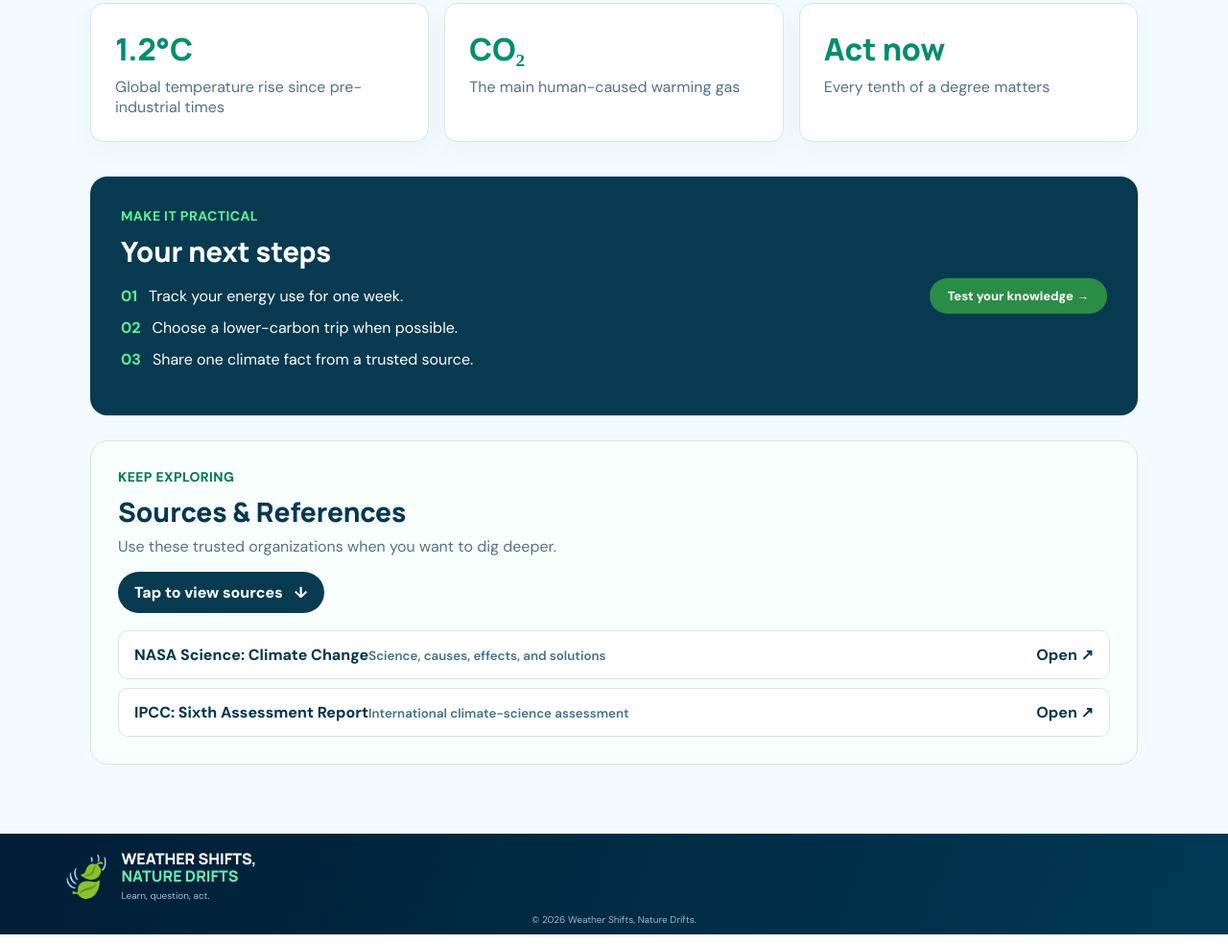
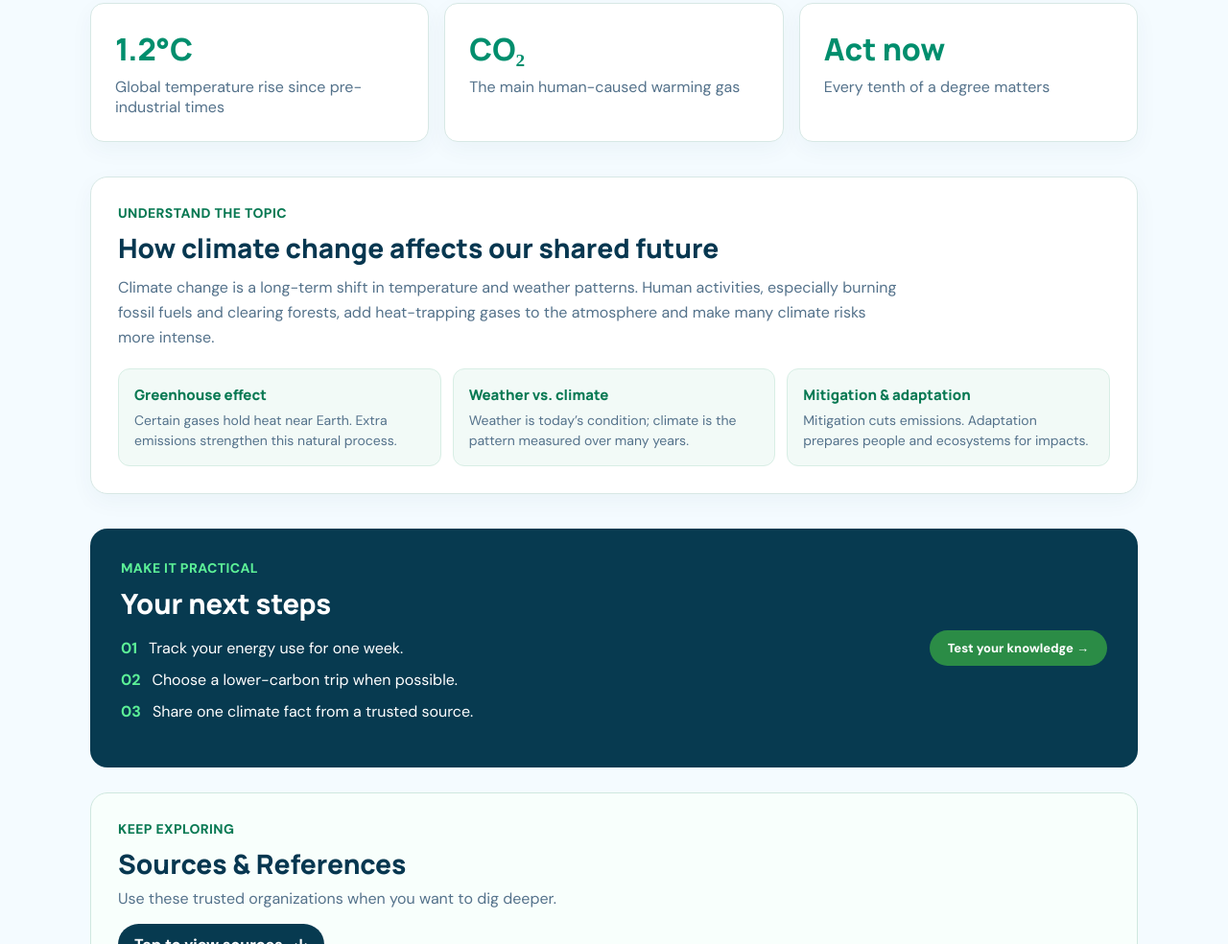
Before and after one commit to AJAJAPUY/weather-shifts-nature-drifts, a plain HTML site: page topic.html in a window 1280 px wide. Shown: the part 758-1742 px from the top of the page at 96% size. Drawn offline with Linux system fonts and the light colour scheme.

Commit message:
Add detailed information to topic pages

```diff
--- /dev/null
+++ b/topic-details.css
@@ -0,0 +1 @@
+.topic-explainer{margin:0 0 36px;padding:28px;border:1px solid #d7e8e5;border-radius:18px;background:#fff;box-shadow:0 8px 25px #12455f0b}.topic-explainer .eyebrow{color:#087953}.topic-explainer h2{margin:0;color:#073750;font:800 28px 'Manrope'}.topic-explainer>p:not(.eyebrow){max-width:820px;margin:10px 0 20px;color:#54728b;line-height:1.6}.concept-grid{display:grid;grid-template-columns:repeat(3,1fr);gap:12px}.concept-card{padding:16px;border-radius:12px;background:#f2faf7;border:1px solid #d8eee5}.concept-card b{display:block;margin-bottom:6px;color:#087953;font:800 15px 'Manrope'}.concept-card span{display:block;color:#54728b;font-size:14px;line-height:1.45}.night .topic-explainer{background:#102d39;border-color:#27505c;box-shadow:none}.night .topic-explainer h2{color:#e4f6f1}.night .topic-explainer>p:not(.eyebrow),.night .concept-card span{color:#afcbd7}.night .concept-card{background:#123744;border-color:#315d68}.night .concept-card b{color:#79efbd}@media(max-width:700px){.concept-grid{grid-template-columns:1fr}.topic-explainer{padding:22px}}
--- a/topic.html
+++ b/topic.html
@@ -6,6 +6,7 @@
   <link rel="stylesheet" href="style.css">
   <link rel="stylesheet" href="references.css">
   <link rel="stylesheet" href="dark-mode.css">
+  <link rel="stylesheet" href="topic-details.css">
   <link href="https://fonts.googleapis.com/css2?family=DM+Sans:wght@400;600;700;800&family=Manrope:wght@700;800&display=swap" rel="stylesheet">
   <title>Topic</title>
 </head>
@@ -19,6 +20,7 @@
     <section class="topic-content">
       <h2>At a glance</h2>
       <div id="facts" class="fact-grid"></div>
+      <section class="topic-explainer" aria-labelledby="detailTitle"><p class="eyebrow">UNDERSTAND THE TOPIC</p><h2 id="detailTitle"></h2><p id="topicExplanation"></p><div id="concepts" class="concept-grid"></div></section>
       <div class="action-card"><div><p class="eyebrow">MAKE IT PRACTICAL</p><h2>Your next steps</h2><ol id="steps"></ol></div><a class="button dark" href="index.html#learn">Test your knowledge →</a></div>
       <section class="references-section" aria-labelledby="referencesHeading"><div><p class="eyebrow">KEEP EXPLORING</p><h2 id="referencesHeading">Sources &amp; References</h2><p>Use these trusted organizations when you want to dig deeper.</p></div><button class="references-toggle" id="referencesToggle" type="button" aria-expanded="false" aria-controls="referencesPanel">Tap to view sources <span>↓</span></button><div id="referencesPanel" class="references-panel" hidden></div></section>
     </section>
--- a/topic.js
+++ b/topic.js
@@ -7,6 +7,14 @@ const topics={
   sustainability:{label:'SUSTAINABILITY',title:'Small habits. Lasting impact.',lead:'Sustainability is about meeting today’s needs without limiting tomorrow.',facts:[['Reduce','Use less from the start'],['Reuse','Keep materials in use'],['Repair','Extend the life of things']],steps:['Bring a reusable bottle or bag.','Try a no-waste lunch.','Repair or donate one item.']},
   technology:{label:'TECHNOLOGY',title:'Technology for a living planet.',lead:'Tools, data, and design can accelerate practical climate solutions.',facts:[['Satellites','Track land, ice, and oceans'],['Smart grids','Balance clean power'],['Sensors','Reveal change in real time']],steps:['Research a clean-tech career.','Compare energy labels before buying.','Think about a tech solution for your campus.']}
 };
+const topicDetails={
+  climate:{detailTitle:'How climate change affects our shared future',explanation:'Climate change is a long-term shift in temperature and weather patterns. Human activities, especially burning fossil fuels and clearing forests, add heat-trapping gases to the atmosphere and make many climate risks more intense.',concepts:[['Greenhouse effect','Certain gases hold heat near Earth. Extra emissions strengthen this natural process.'],['Weather vs. climate','Weather is today’s condition; climate is the pattern measured over many years.'],['Mitigation & adaptation','Mitigation cuts emissions. Adaptation prepares people and ecosystems for impacts.']]},
+  biodiversity:{detailTitle:'Why biodiversity supports life',explanation:'Biodiversity includes the variety of genes, species, and ecosystems on Earth. Healthy ecosystems supply food, clean water, pollination, natural protection, and places for life to recover after change.',concepts:[['Ecosystems','Living things and their surroundings work together as connected systems.'],['Species diversity','A greater range of species can make ecosystems more stable and resilient.'],['Ecosystem services','Nature provides benefits such as pollination, water filtering, and soil health.']]},
+  science:{detailTitle:'Using evidence to understand the environment',explanation:'Environmental science studies the links between air, water, land, organisms, and human activity. Scientists observe patterns, test ideas, and use evidence to help communities make better decisions.',concepts:[['Earth systems','The atmosphere, hydrosphere, geosphere, and biosphere constantly interact.'],['Monitoring','Sensors, field surveys, and satellite data reveal environmental changes over time.'],['Environmental health','Pollution and resource choices affect both ecosystems and human well-being.']]},
+  sustainability:{detailTitle:'Meeting needs without limiting tomorrow',explanation:'Sustainability balances environmental care, social well-being, and economic choices. It encourages people and organizations to use resources wisely while protecting opportunities for future generations.',concepts:[['Circular economy','Design products to be reduced, reused, repaired, and recycled instead of discarded.'],['Resource efficiency','Use less energy, water, and material to achieve the same useful result.'],['Life-cycle thinking','Consider impacts from production and transport through use and end-of-life.']]},
+  technology:{detailTitle:'Technology as a tool for climate solutions',explanation:'Technology can help measure environmental change, use energy more efficiently, and create cleaner systems. Its benefits are strongest when tools are designed responsibly and used alongside informed human decisions.',concepts:[['Remote sensing','Satellites and drones help track forests, oceans, ice, and air pollution.'],['Clean-energy systems','Solar, wind, storage, and smart grids can reduce reliance on fossil fuels.'],['Responsible innovation','Technology should be accessible, energy-aware, and designed to solve real needs.']]}
+};
+Object.assign(topics.climate,topicDetails.climate);Object.assign(topics.biodiversity,topicDetails.biodiversity);Object.assign(topics.science,topicDetails.science);Object.assign(topics.sustainability,topicDetails.sustainability);Object.assign(topics.technology,topicDetails.technology);
 topics.climate.references=[['NASA Science: Climate Change','Science, causes, effects, and solutions','https://science.nasa.gov/climate-change/'],['IPCC: Sixth Assessment Report','International climate-science assessment','https://www.ipcc.ch/report/ar6/syr/']];
 topics.biodiversity.references=[['UN Environment Programme: Biodiversity','Global biodiversity overview and action','https://www.unep.org/explore-topics/biodiversity'],['Convention on Biological Diversity','Official biodiversity information portal','https://www.cbd.int/']];
 topics.science.references=[['U.S. Environmental Protection Agency','Environmental topics, data, and education','https://www.epa.gov/environmental-topics'],['NOAA Education: Climate','Climate science learning resources','https://www.noaa.gov/education/resource-collections/climate']];
@@ -24,6 +32,7 @@ hero.style.setProperty('background-image',`linear-gradient(105deg,rgba(0,30,54,.
 document.querySelector(`nav a[href="${topicRoutes[key]}"]`)?.classList.add('active');
 document.querySelector('[data-label]').textContent=topic.label;document.querySelector('[data-title]').textContent=topic.title;document.querySelector('[data-lead]').textContent=topic.lead;
 document.querySelector('#facts').innerHTML=topic.facts.map(f=>`<article class="fact"><strong>${f[0]}</strong><span>${f[1]}</span></article>`).join('');
+document.querySelector('#detailTitle').textContent=topic.detailTitle;document.querySelector('#topicExplanation').textContent=topic.explanation;document.querySelector('#concepts').innerHTML=topic.concepts.map(([title,copy])=>`<article class="concept-card"><b>${title}</b><span>${copy}</span></article>`).join('');
 document.querySelector('#steps').innerHTML=topic.steps.map((s,i)=>`<li><b>0${i+1}</b>${s}</li>`).join('');
 const referencesPanel=document.querySelector('#referencesPanel'),referencesToggle=document.querySelector('#referencesToggle');
 referencesPanel.innerHTML=topic.references.map(reference=>`<a class="reference-link" href="${reference[2]}" target="_blank" rel="noopener noreferrer"><span>${reference[0]}<small>${reference[1]}</small></span><b>Open ↗</b></a>`).join('');
```
